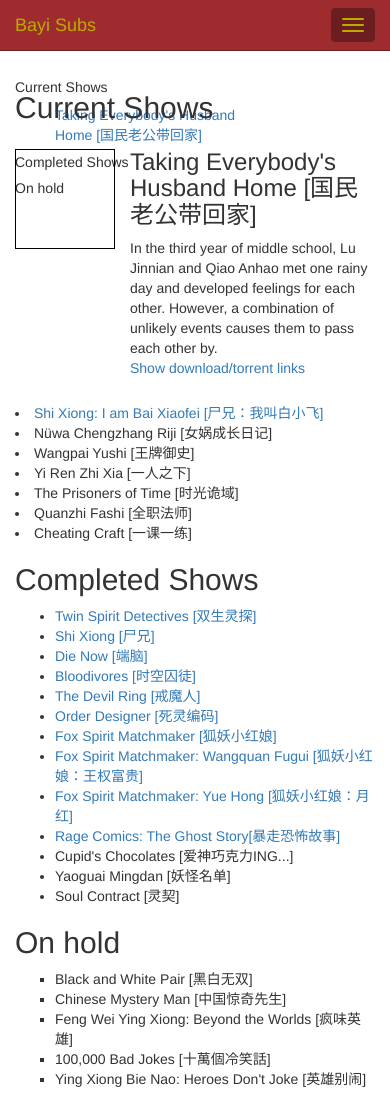
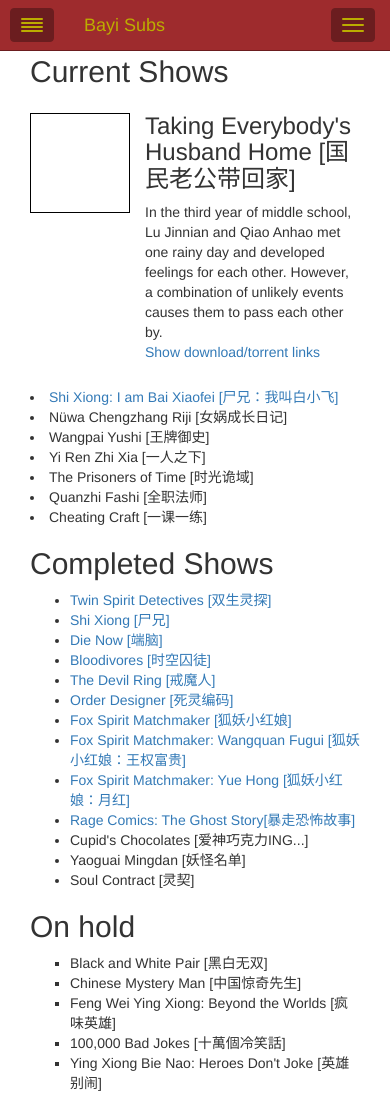
Before and after one commit to BayiSubs/BayiSubs.github.io, a plain HTML site: page downloads.html in a window 390 px wide. Drawn offline with Linux system fonts and the light colour scheme.

Commit message:
Collapse sidebar for smaller screens

```diff
--- a/downloads.html
+++ b/downloads.html
@@ -18,6 +18,12 @@
     <div id="navbar" class="navbar navbar-fixed-top navbar-default">
       <div class="container-fluid">
         <div class="navbar-header">
+          <button id="sidebar_toggle" type="button" class="navbar-toggle">
+            <span class="icon-bar"></span>
+            <span class="icon-bar"></span>
+            <span class="icon-bar"></span>
+            <span class="icon-bar"></span>
+          </button>
           <button type="button" class="navbar-toggle" data-toggle="collapse" data-target=".navbar-collapse">
             <span class="icon-bar"></span>
             <span class="icon-bar"></span>
@@ -34,8 +40,7 @@
       </div>
     </div>
     <div class="container main-container">
-      <div class="row">
-        <div class="col-md-3">
+      <div id="sidebar_container">
         <ul id="sidebar" class="nav nav-stacked affix">
           <h5>Current Shows</h5>
           <ul>
@@ -51,7 +56,7 @@
           </ul>
         </ul>
       </div>
-        <div class="col-md-9 main">
+      <div class="main">
         <section id="current_shows">
           <h2>Current Shows</h2>
           <div id="taking_everybodys_husband_home" class="show-container">
@@ -64,14 +69,14 @@
                 <div>
                   In the third year of middle school, Lu Jinnian and Qiao Anhao met one rainy day and developed feelings for each other. However, a combination of unlikely events causes them to pass each other by.
                 </div>
-                  <div><a data-collapse-id="taking_everybodys_husband_home_links" class="collapse-link">Show download/torrent links</a></div>
+                <div><a data-toggle="collapse" data-target="#taking_everybodys_husband_home_links" class="collapse-link">Show download/torrent links</a></div>
                 <div id="taking_everybodys_husband_home_links" class="collapse">
                   <ol>
-                      <li><a href="https://mega.nz/#!kdUl1SSB!D3Ik7sKg7C7CKQCxZ0icttmifrNsnWl4O-nLJ35Usvg">MEGA Download</a></li>
-                      <li><a href="https://mega.nz/#!tAEUAASQ!gG9ssciNP1rWDIrh3AwSGlERMzS-UMQRsoUIz7pDGUk">MEGA Download</a></li>
-                      <li><a href="https://mega.nz/#!hFVB1SLY!EFpOY8x1n9O4Viyn7w-DqUP1HETeULGXPhwRCUH0NdQ">MEGA Download</a></li>
-                      <li><a href="https://mega.nz/#!RcdmQQDI!RUP7sUsDnboMon7F_54elVM3EwyQmbw4_AgL9v5jBUw">MEGA Download</a></li>
-                      <li><a href="https://mega.nz/#!9J1QWJCB!I9AiklgXM63pbMWCq4QNkWgWP89y1fyWwt3giaiiKa8">MEGA Download</a></li>
+                    <li><a href="https://mega.nz/#!kdUl1SSB!D3Ik7sKg7C7CKQCxZ0icttmifrNsnWl4O-nLJ35Usvg">Episode 1</a></li>
+                    <li><a href="https://mega.nz/#!tAEUAASQ!gG9ssciNP1rWDIrh3AwSGlERMzS-UMQRsoUIz7pDGUk">Episode 2</a></li>
+                    <li><a href="https://mega.nz/#!hFVB1SLY!EFpOY8x1n9O4Viyn7w-DqUP1HETeULGXPhwRCUH0NdQ">Episode 3</a></li>
+                    <li><a href="https://mega.nz/#!RcdmQQDI!RUP7sUsDnboMon7F_54elVM3EwyQmbw4_AgL9v5jBUw">Episode 4</a></li>
+                    <li><a href="https://mega.nz/#!9J1QWJCB!I9AiklgXM63pbMWCq4QNkWgWP89y1fyWwt3giaiiKa8">Episode 5</a></li>
                   </ol>
                 </div>
               </div>
@@ -116,6 +121,7 @@
         </section>
       </div>
     </div>
-    </div>
+    <footer>
+    </footer>
 </body>
 </html>
--- a/scripts/downloads.js
+++ b/scripts/downloads.js
@@ -1,6 +1,22 @@
+var SHOW_LINKS_MESSAGE = "Show downloads/links";
+var HIDE_LINKS_MESSAGE = "Hide downloads/links";
+
 $(function(){
-    $(".collapse-link").on("click", function(){
-        var collapse_id = $(this).data("collapse-id");
-        $("#" + collapse_id).collapse("toggle");
+    $(".collapse-link").on("hide.bs.collapse", function(){
+        console.log('test');
+        $(this).text(SHOW_LINKS_MESSAGE);
+    });
+
+    $(".collapse-link").on("show.bs.collapse", function(){
+        $(this).text(HIDE_LINKS_MESSAGE);
+    });
+
+    $("#sidebar_toggle").on("click", function() {
+        if ($("#sidebar_container").position().left == 0){
+            $("#sidebar_container").css({left: "-250px"});
+        } else {
+            $("#sidebar_container").css({left: 0});
+        }
+
     });
 });
--- a/styles/downloads.css
+++ b/styles/downloads.css
@@ -1,4 +1,34 @@
-#sidebar {
+body {
+    padding-top: 35px;
+}
+
+#sidebar_toggle {
+    margin-left: 10px;
+    display: none;
+}
+
+#sidebar_toggle.navbar-toggle .icon-bar+.icon-bar {
+    margin-top: 2px;
+}
+
+.main-container {
+    padding: 0;
+    display: inline-flex;
+}
+
+.main {
+    flex: 1;
+    padding: 0 30px 0 30px;
+}
+
+#sidebar_container {
+    height: calc(100% - 35px);
+    flex-shrink: 0;
+    background: white;
+    padding: 15px;
+}
+
+#sidebar, #sidebar_container {
     width: 250px;
 }
 
@@ -30,3 +60,18 @@
     border: 1px #000000 solid;
     float: left;
 }
+
+@media (max-width: 767px) {
+    #sidebar_container {
+        position: absolute;
+        z-index: 1000;
+        -webkit-transition: left 0.5s;
+        transition: left 0.5s;
+        left: -250px;
+    }
+
+    #sidebar_toggle {
+        float: left;
+        display: block;
+    }
+}
--- a/styles/styles.css
+++ b/styles/styles.css
@@ -1,9 +1,13 @@
 body {
-    padding-top: 70px;
+    padding-top: 50px;
 }
 
 .main-container {
     margin: 0;
+}
+
+.navbar {
+  margin-bottom: 0;
 }
 
 .navbar-default {
@@ -61,6 +65,10 @@ body {
   color: #bcac00;
 }
 
+footer {
+  height: 50px;
+}
+
 @media (max-width: 767px) {
   .navbar-default .navbar-nav .open .dropdown-menu > li > a {
     color: #bcac00;
```
Lines whose indentation alone changed are shown as unchanged.
